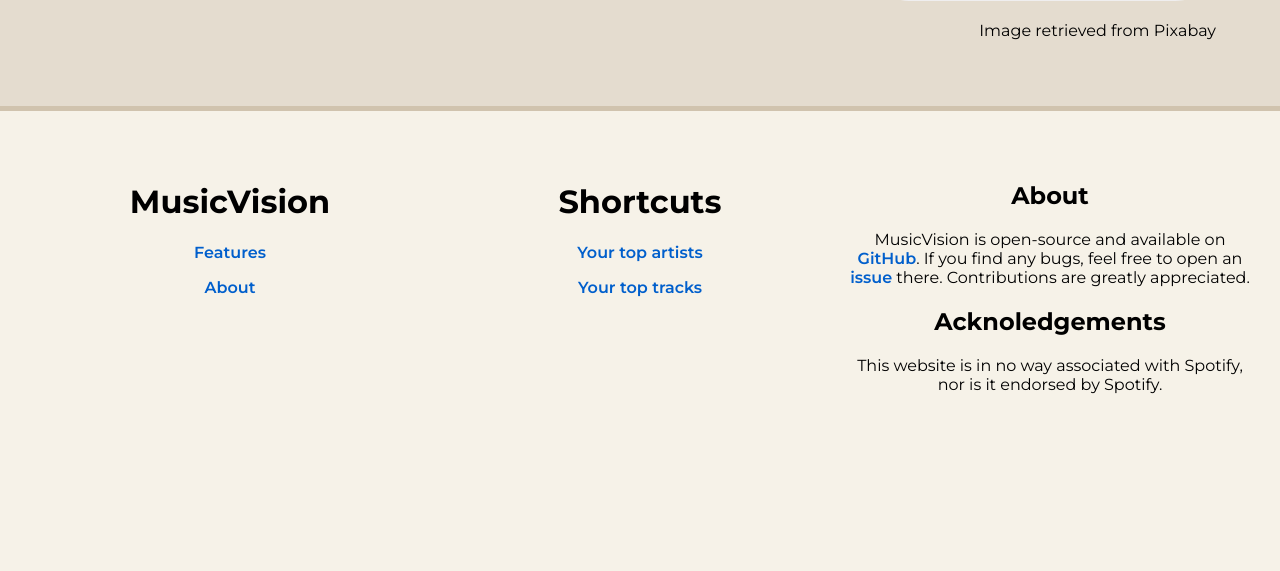
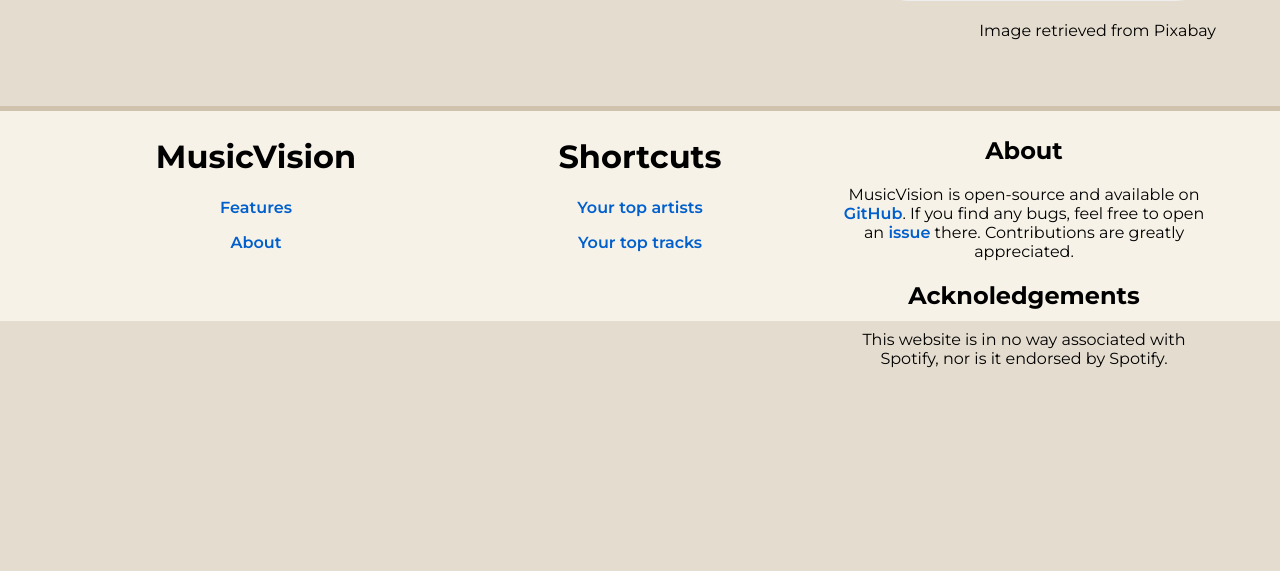
Before and after one commit to ZeroWave022/MusicVision, a Flask app: page / in a window 1280 px wide. Shown: the part 551-1122 px from the top of the page. After the commit the page ends 919 px from the top, so only its background shows below. Run offline with Flask 2, Linux system fonts and the light colour scheme; parts of the project's set-up code (start-up, migrations or seed data) failed here and were passed over.

Commit message:
fix: Change look of footer

```diff
--- a/musicvision/static/style.css
+++ b/musicvision/static/style.css
@@ -116,8 +116,8 @@ nav a {
 
 footer {
     display: flex;
-    height: 50vh;
-    padding: 50px 25px 10px 25px;
+    height: 25vh;
+    padding: 5px 5vw;
     margin-top: 50px;
     background-color: rgba(249, 245, 235, 0.9);
     border-top: 5px solid hsl(37, 27%, 75%);
```
